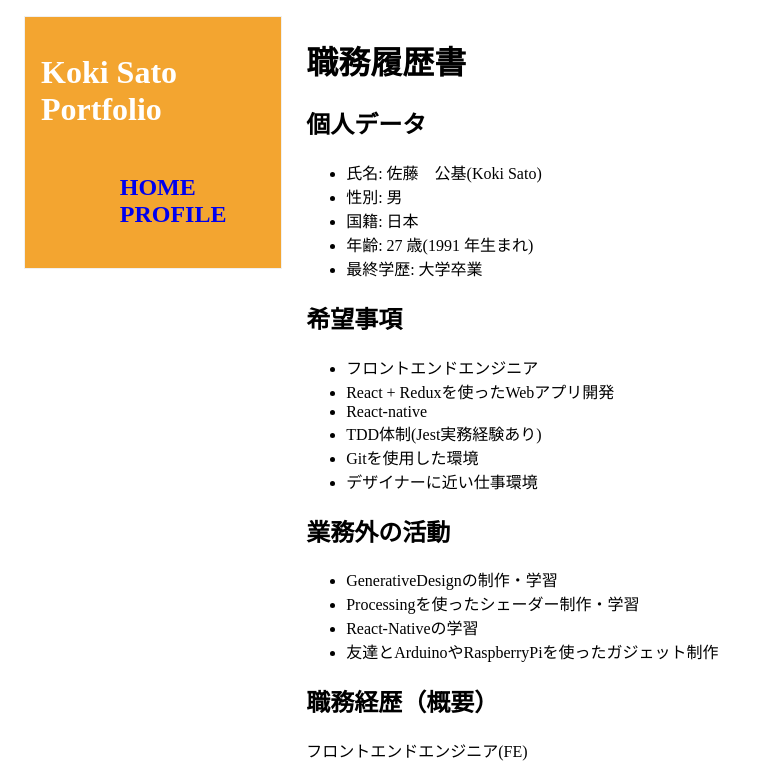
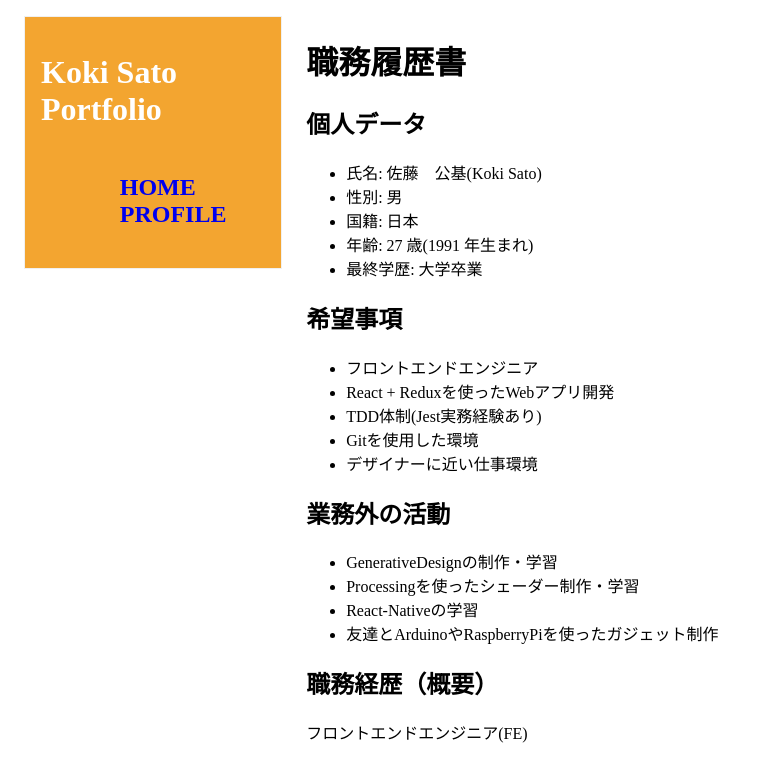
Before and after one commit to Bernkastel07th/close-portfolio, a Next.js app: page /profile in a window 1280 px wide. Shown: the top 763 px of the page, without its empty margins (0-757 px from the left). Built offline with nearby package versions, Linux system fonts and the light colour scheme.

Commit message:
Update profile.js

```diff
--- a/pages/profile.js
+++ b/pages/profile.js
@@ -15,7 +15,6 @@ const markdown = `
 ## 希望事項
 - フロントエンドエンジニア
 - React + Reduxを使ったWebアプリ開発
-- React-native
 - TDD体制(Jest実務経験あり)
 - Gitを使用した環境
 - デザイナーに近い仕事環境
```
